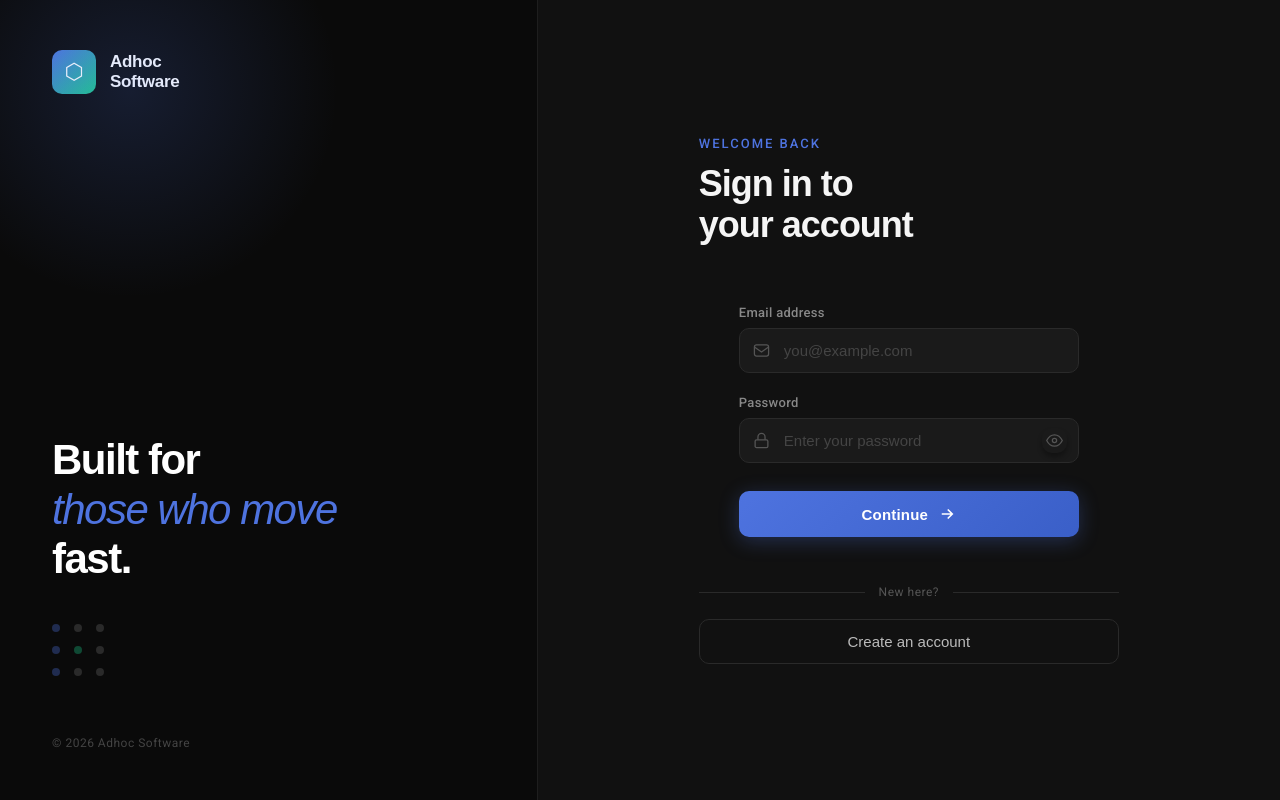
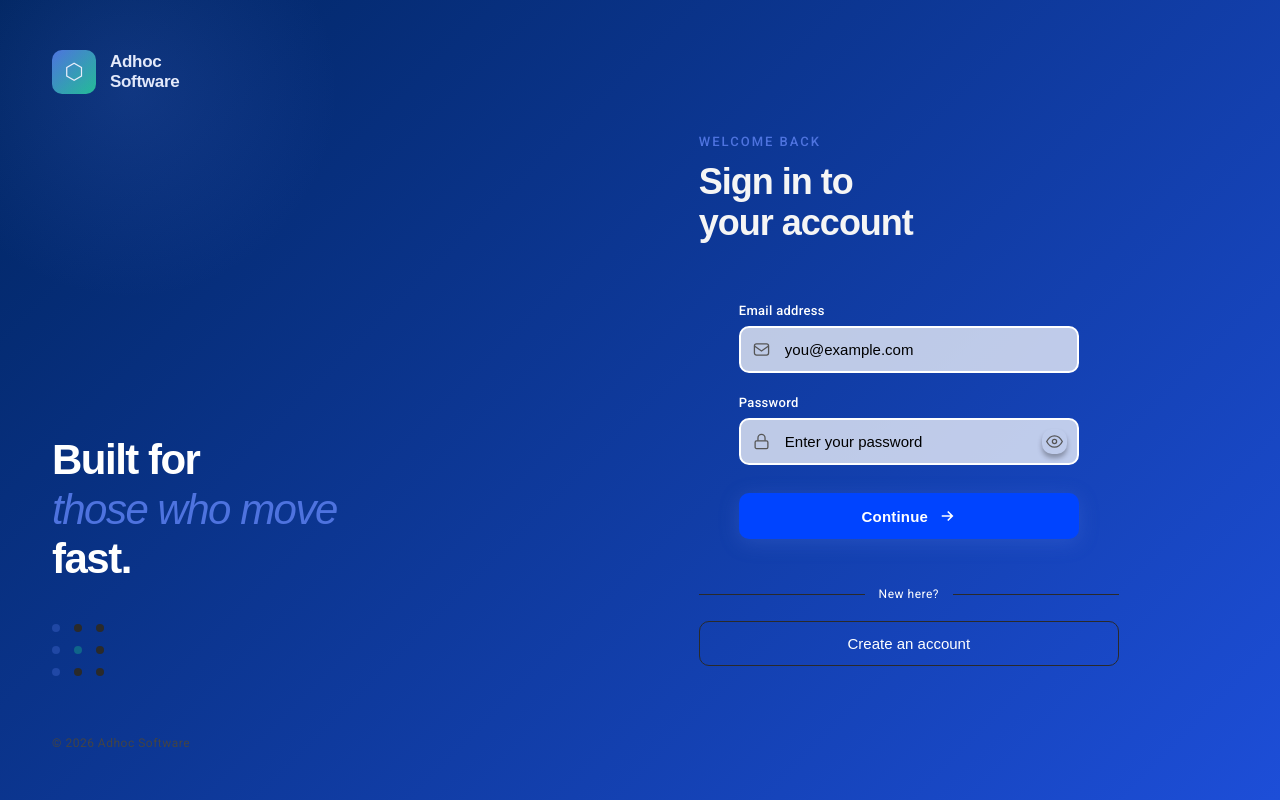
Before and after one commit to karthickofficial1905/Internship-Project, a Django app: page / in a window 1280 px wide. Run offline with Django 5.2, Linux system fonts and the light colour scheme; parts of the project's set-up code (start-up, migrations or seed data) failed here and were passed over.

Commit message:
login page chages

```diff
--- a/bio_details/management/commands/populate_currencies.py
+++ b/bio_details/management/commands/populate_currencies.py
@@ -45,7 +45,7 @@ CURRENCIES = [
     ('EGP', 'Egyptian Pound',                        'Pound',        '£',     'EG'),
     ('ERN', 'Eritrean Nakfa',                        'Nakfa',        'Nfk',   'ER'),
     ('ETB', 'Ethiopian Birr',                        'Birr',         'Br',    'ET'),
-    ('EUR', 'Euro',                                  'Euro',         '€',     None),
+    ('EUR', 'Euro',                                  'Euro',         '€',     'DE'),
     ('FJD', 'Fijian Dollar',                         'Dollar',       '$',     'FJ'),
     ('GBP', 'British Pound',                         'Pound',        '£',     'GB'),
     ('GEL', 'Georgian Lari',                         'Lari',         '₾',     'GE'),
--- a/bio_details/templates/login.html
+++ b/bio_details/templates/login.html
@@ -119,7 +119,7 @@
 
     body {
         font-family: "Roboto", sans-serif;
-        background: #0d0d0d;
+          background: linear-gradient(135deg,#002560 0%,#1d4ed8 100%);
         min-height: 100vh;
     }
 
@@ -131,8 +131,8 @@
     /* ── LEFT PANEL ── */
     .left-panel {
         width: 42%;
-        background: #0a0a0a;
-        border-right: 1px solid #1e1e1e;
+        background: none;
+
         display: flex;
         flex-direction: column;
         padding: 50px 52px;
@@ -231,7 +231,7 @@
         display: flex;
         align-items: center;
         justify-content: center;
-        background: #111;
+        background:none;
         padding: 40px 24px;
     }
 
@@ -274,7 +274,7 @@
         display: block;
         font-size: 13px;
         font-weight: 500;
-        color: #888;
+        color: white;
         margin-bottom: 8px;
         letter-spacing: 0.3px;
     }
@@ -298,17 +298,17 @@
     .input-wrap input {
         width: 100%;
         padding: 13px 44px 13px 44px;
-        background: #1a1a1a;
-        border: 1px solid #2a2a2a;
+        background: #ffffffba;
+        border: 2px solid white;
         border-radius: 10px;
-        color: #f0f0f0;
+        color: #f0f0f0 !important;
         font-family: 'DM Sans', sans-serif;
         font-size: 15px;
         outline: none;
         transition: border-color 0.25s, background 0.25s, box-shadow 0.25s;
     }
 
-    .input-wrap input::placeholder { color: #444; }
+    .input-wrap input::placeholder { color: black; }
 
     .input-wrap input:focus {
         border-color: #4e73df;
@@ -343,7 +343,7 @@
         padding: 14px 20px;
         border: none;
         border-radius: 10px;
-        background: linear-gradient(135deg, #4e73df, #3a5fc8);
+        background: #0044ff;
         color: white;
         font-family: 'DM Sans', sans-serif;
         font-size: 15px;
@@ -385,7 +385,7 @@
 
     .divider span {
         font-size: 12px;
-        color: #555;
+        color: white;
         letter-spacing: 0.5px;
         white-space: nowrap;
     }
@@ -398,7 +398,7 @@
         border: 1px solid #2a2a2a;
         border-radius: 10px;
         background: transparent;
-        color: #bbb;
+        color: white;
         font-family: 'DM Sans', sans-serif;
         font-size: 15px;
         font-weight: 500;
@@ -463,7 +463,7 @@
     /* ── RESPONSIVE ── */
     @media (max-width: 768px) {
         .left-panel { display: none; }
-        .right-panel { background: #0d0d0d; }
+        .right-panel { background: none; }
 
         #toast-container {
             top: -100px;
```
